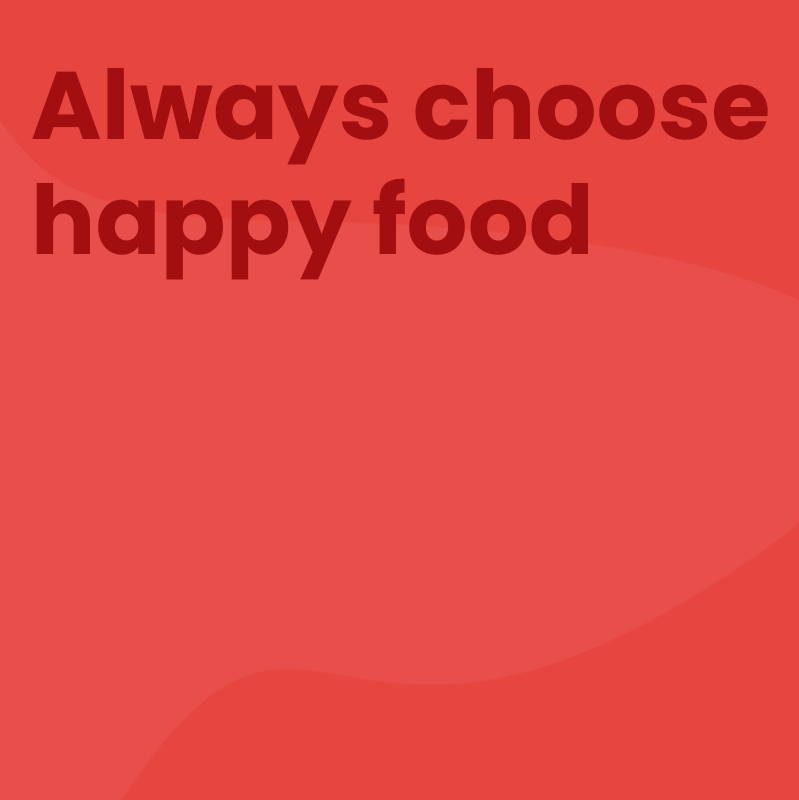
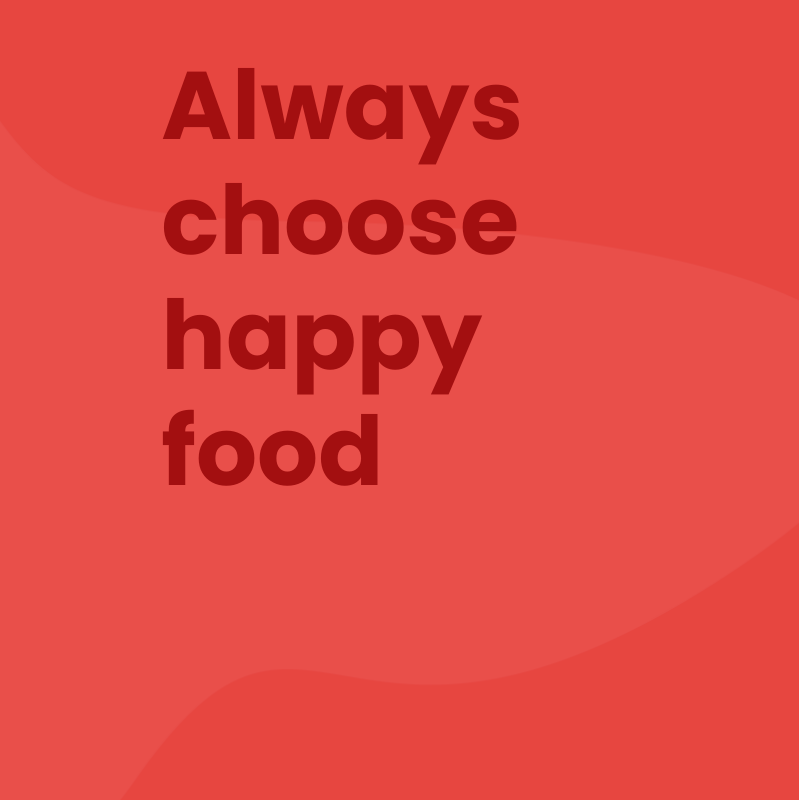
Before and after one commit to mreskini/FoodApp, a React (Create React App) app: page / in a window 1280 px wide. Shown: the top 800 px of the page, without its empty margins (115-914 px from the left). Built offline with nearby package versions, Linux system fonts and the light colour scheme.

Commit message:
changed the componentWrapper thing

```diff
--- a/src/components/component-wrapper.jsx
+++ b/src/components/component-wrapper.jsx
@@ -3,7 +3,7 @@ const ComponentWrapper = (WrappedComponent, backgroundColorCssClassName) => {
         return (
             <div className="container-fluid">
                 <div className={`row ${backgroundColorCssClassName}`}>
-                    <div className="col-10 mx-auto px-4">
+                    <div className="col-8 mx-auto px-5">
                         <WrappedComponent {...props} />
                     </div>
                 </div>
--- a/src/components/hero-section.jsx
+++ b/src/components/hero-section.jsx
@@ -3,7 +3,11 @@ import ComponentWrapper from "./component-wrapper";
 const Hero = () => {
   return (
     <div className="py-5 col-12">
-      <div className="display-1 font-weight-bold hero-main-title">Always choose happy food</div>
+      <div className="row">
+        <div className="col-lg-6 display-1 font-weight-bold hero-main-title">
+          Always choose happy food
+        </div>
+      </div>
     </div>
   );
 };
```
